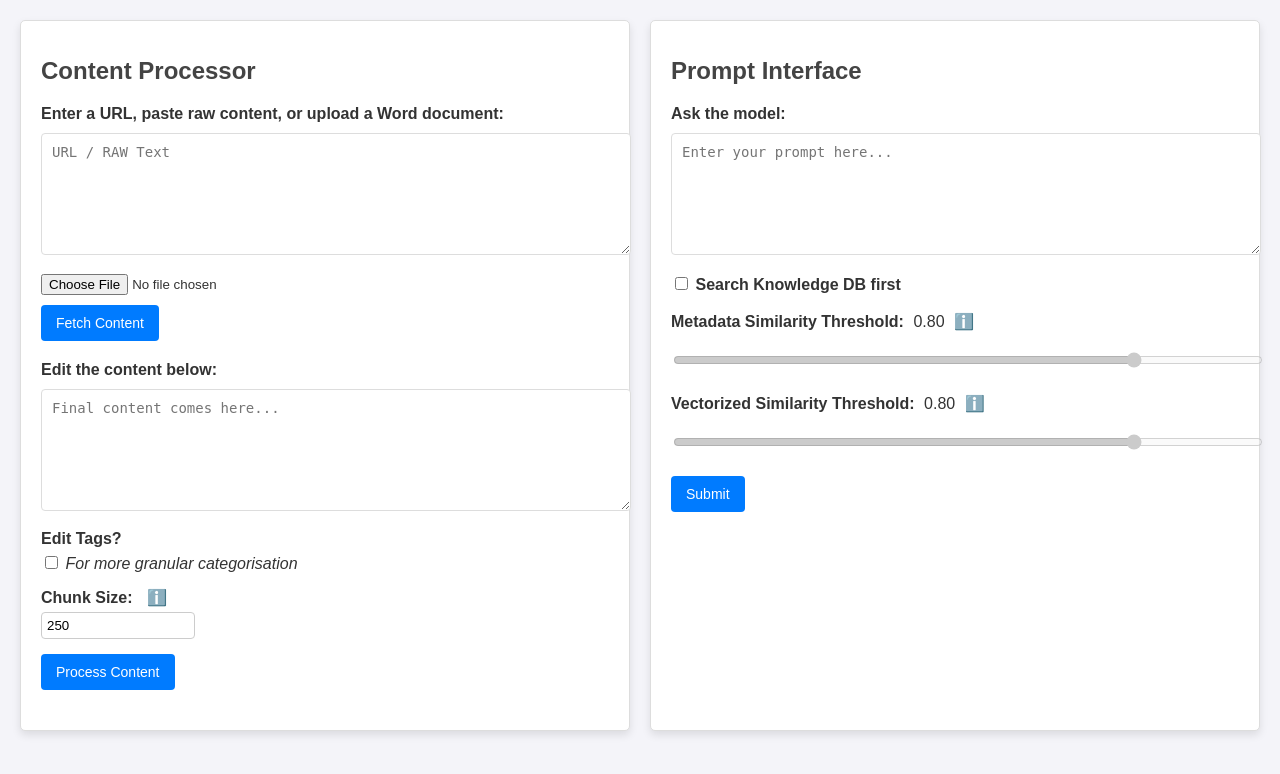
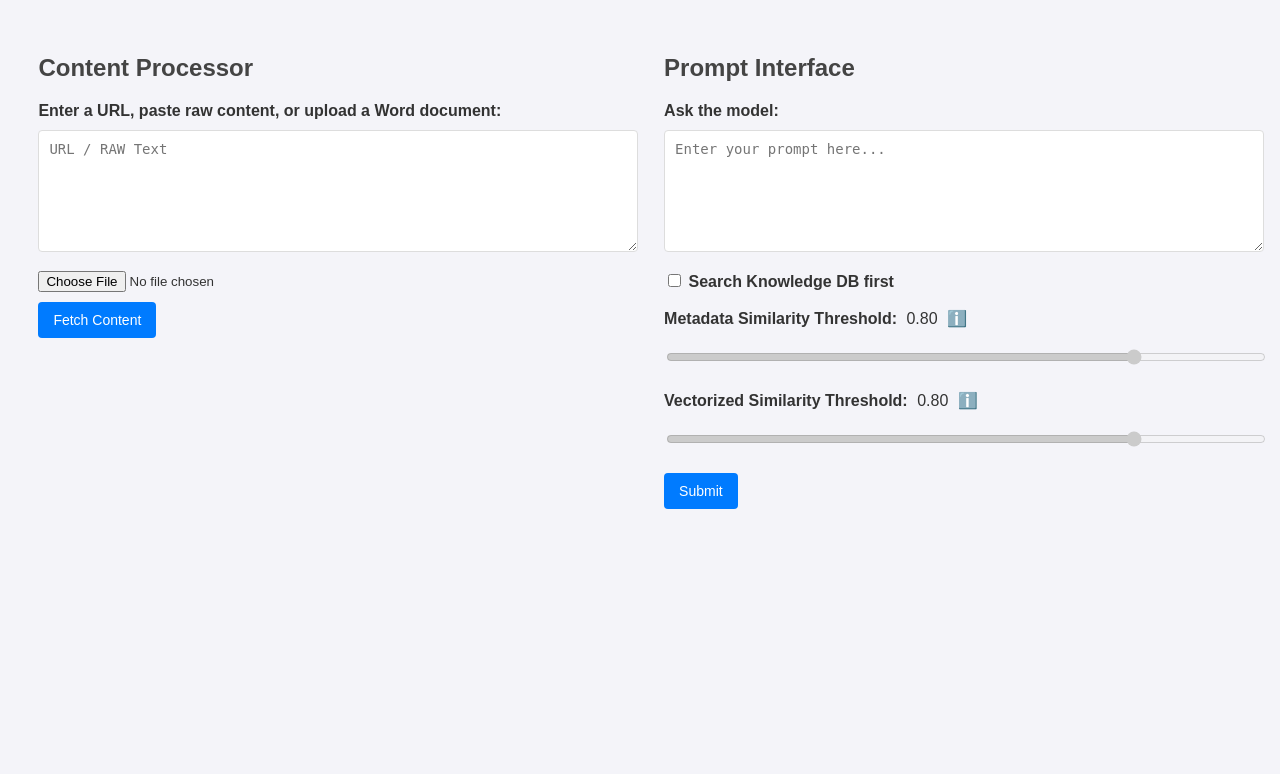
Before and after one commit to ICodeWithChatgpt/ragPOC, a Flask app: page / in a window 1280 px wide. Shown: the top 774 px of the page. Run offline with Flask 3, Linux system fonts and the light colour scheme.

Commit message:
Added Tag edition when processing info / Added file upload (word for now) / Changes in style

```diff
--- a/app.py
+++ b/app.py
@@ -98,7 +98,8 @@ def submit_propmt():
             #EDIT THIS PROMPT TO INFLUENCE HOW WE WANT THE RESPONSE --------------------
             #FINAL PROMPT EASY1: Use the following retrieved context to answer the user's query.
             # Maintain a serious and professional tone in your responses.
-            #        Limit yourself to maintain the humorous tone and style of the provided context.
+            # Ensure that the response is relevant, engaging, and informative.
+            # Maintain the humorous tone and style of the provided context.
 
 
 
@@ -107,7 +108,7 @@ def submit_propmt():
         You are a helpful assistant providing responses to user queries.
         Use the following retrieved context to answer the user's query.
         If the query requires creativity or ideation, use the context as inspiration to generate innovative suggestions.
-        Ensure that the response is relevant, engaging, and informative.
+        Limit yourself to maintain the humorous tone and style of the provided context.
 
 
         ### Retrieved Context:
--- a/static/styles.css
+++ b/static/styles.css
@@ -7,10 +7,14 @@ body {
 }
 
 .container {
-    display: grid;
-    grid-template-columns: 1fr 1fr;
-    gap: 20px;
-    padding: 20px;
+    display: flex;
+    flex-direction: row;
+    justify-content: space-between;
+    margin: 3%;
+}
+
+.content-processor, .prompt-interface {
+    width: 48%;
 }
 
 .content {
@@ -82,16 +86,6 @@ button.btn:hover {
 
 .info-icon:hover + .info-dialog {
     display: block;
-}
-
-.spinner {
-    border: 4px solid rgba(0, 0, 0, 0.1);
-    border-left-color: #007BFF;
-    height: 30px;
-    width: 30px;
-    border-radius: 50%;
-    animation: spin 1s linear infinite;
-    margin: 10px auto;
 }
 
 #result {
@@ -179,6 +173,17 @@ button.btn:hover {
     padding: 5px;
     font-size: 14px;
 }
+
+.spinner {
+    border: 16px solid #f3f3f3; /* Light grey */
+    border-top: 16px solid #3498db; /* Blue */
+    border-radius: 50%;
+    width: 120px;
+    height: 120px;
+    animation: spin 2s linear infinite;
+}
+
 @keyframes spin {
-    to { transform: rotate(360deg); }
+    0% { transform: rotate(0deg); }
+    100% { transform: rotate(360deg); }
 }
--- a/templates/index.html
+++ b/templates/index.html
@@ -8,7 +8,7 @@
 </head>
 <body>
 <div class="container">
-    <div class="content">
+    <div class="content-processor">
         <h1>Content Processor</h1>
         <form id="content-form" enctype="multipart/form-data">
             <div class="form-group" style="margin-bottom: 10px">
@@ -17,18 +17,20 @@
                 <input type="file" id="file-input" name="file-input" accept=".doc,.docx">
             </div>
             <button type="button" class="btn" onclick="fetchContent()">Fetch Content</button>
+        </form>
+        <div id="edit-section" style="display: none;">
             <div class="form-group">
                 <label for="edited-content">Edit the content below:</label>
                 <textarea id="edited-content" placeholder="Final content comes here..." name="edited-content"></textarea>
             </div>
-        </form>
             <div class="form-group">
                 <label for="edit-tags-checkbox" style="margin-right: 5px;">Edit Tags?</label>
                 <input type="checkbox" id="edit-tags-checkbox" style="display: inline-block;">
                 <em>For more granular categorisation</em>
+            </div>
             <div class="form-group" style="margin-top: 15px">
                 <label for="chunk-size" style="display: inline-block; margin-right: 5px;">Chunk Size:</label>
-                    <span class="info-icon" id="info-icon" style=" cursor: pointer; margin-left: 5px;">ℹ️</span>
+                <span class="info-icon" id="info-icon" style="cursor: pointer; margin-left: 5px;">ℹ️</span>
                 <div class="info-dialog" id="info-dialog" style="display: none; position: absolute; background: #fff; border: 1px solid #ddd; border-radius: 5px; padding: 10px; box-shadow: 0 4px 8px rgba(0, 0, 0, 0.1); z-index: 1000;">
                     <p><strong>Chunk Size Recommendations:</strong></p>
                     <p>Choose the appropriate chunk size based on the content length and the type of analysis:</p>
@@ -60,26 +62,18 @@
                 </div>
             </div>
             <button type="button" class="btn" onclick="processContent()">Process Content</button>
-                <div id="loading-content" style="display: none;">
+        </div>
+        <div id="result-section" style="display: none;">
+            <div id="process-spinner" style="display: none;">
                 <div class="spinner"></div>
-                </div>
             </div>
             <div id="result" style="display: none">
                 <h2>Processed result</h2>
                 <pre id="result-content"></pre>
             </div>
-        </form>
-    </div>
-    <!-- Modal Dialog for Tags -->
-    <div id="tagsModal" class="modal">
-        <div class="modal-content">
-            <span class="close">&times;</span>
-            <h2>Edit Tags</h2>
-            <div id="tagsContainer"></div>
-            <button id="saveTagsButton">Save Tags</button>
         </div>
     </div>
-    <div class="content">
+    <div class="prompt-interface">
         <h1>Prompt Interface</h1>
         <form id="promptForm">
             <div class="form-group">
@@ -91,7 +85,7 @@
                 <label for="searchDB" style="display: inline;">Search Knowledge DB first</label>
             </div>
             <br>
-            <div class="form-group" >
+            <div class="form-group">
                 <label for="metadata-similarity" style="display: inline-block; margin-right: 5px;">Metadata Similarity Threshold:</label>
                 <span id="metadata-similarity-value">0.80</span>
                 <span class="info-icon" id="info-icon-metadata" style="display: inline-block; cursor: pointer; margin-left: 5px;">ℹ️</span>
@@ -99,7 +93,6 @@
                     <p><strong>Metadata Threshold:</strong></p>
                     <p>This threshold determines how closely the <strong>metadata</strong> of the <strong>stored documents</strong> (primarily the titles, summaries and labels) should match the query.</p>
                     <p>Adjusting this slider will influence how relevant the retrieved documents are <strong>based on their descriptive attributes.</strong></p>
-
                 </div>
                 <input type="range" id="metadata-similarity" name="metadata-similarity" min="0" max="1" step="0.01" value="0.80" disabled>
             </div>
@@ -116,10 +109,9 @@
             </div>
             <button type="button" class="btn" onclick="submitPrompt()">Submit</button>
         </form>
-        <div id="loading" style="display: none;">
-            <div class="spinner"></div>
+        <div id="prompt-loading" style="display: none;">
+            <div id="prompt-spinner" class="spinner"></div>
         </div>
-
         <div id="prompt-results" style="display: none">
             <h2>User's Initial Prompt</h2>
             <textarea id="initialPrompt" readonly></textarea>
@@ -130,6 +122,17 @@
         </div>
     </div>
 </div>
+
+<!-- Modal for tags -->
+<div id="tagsModal" class="modal">
+    <div class="modal-content">
+        <span class="close">&times;</span>
+        <h2>Edit Tags</h2>
+        <div id="tagsContainer"></div>
+        <button id="saveTagsButton">Save Tags</button>
+    </div>
+</div>
+
 <script src="{{ url_for('static', filename='script.js') }}"></script>
 </body>
 </html>
@@ -169,50 +172,6 @@
         document.getElementById('metadata-similarity').disabled = !isChecked;
         document.getElementById('vectorized-similarity').disabled = !isChecked;
     };
-
-    function submitPrompt() {
-    const prompt = document.getElementById('prompt').value.trim();
-    const metadataSimilarity = parseFloat(document.getElementById('metadata-similarity').value);
-    const vectorizedSimilarity = parseFloat(document.getElementById('vectorized-similarity').value);
-    const searchDB = document.getElementById('searchDB').checked;
-
-    const loadingDiv = document.getElementById('loading');
-    const promptResultsDiv = document.getElementById('prompt-results');
-    const initialPromptTextarea = document.getElementById('initialPrompt');
-    const finalPromptTextarea = document.getElementById('finalPrompt');
-    const responseTextarea = document.getElementById('response');
-
-    loadingDiv.style.display = "block"; // Show spinner
-    promptResultsDiv.style.display = "none"; // Hide result sections
-
-    fetch('/prompt', {
-        method: 'POST',
-        headers: {
-            'Content-Type': 'application/json',
-        },
-        body: JSON.stringify({
-            prompt: prompt,
-            searchDB: searchDB,
-            metadata_similarity: metadataSimilarity,
-            vectorized_similarity: vectorizedSimilarity
-        }),
-    })
-    .then(response => response.json())
-    .then(data => {
-        initialPromptTextarea.value = data.initial_prompt || "N/A";
-        finalPromptTextarea.value = data.final_prompt || "N/A";
-        responseTextarea.value = data.response || "No response.";
-        promptResultsDiv.style.display = "block"
-    })
-    .catch(error => {
-        console.error('Error handling prompt:', error);
-        responseTextarea.value = "An error occurred.";
-        promptResultsDiv.style.display = "block"; // Show result sections even on error
-    })
-    .finally(() => {
-        loadingDiv.style.display = "none"; // Hide spinner after completion
-    });
-}
 
     document.getElementById("promptForm").addEventListener("submit", async function (e) {
         e.preventDefault();
@@ -271,10 +230,12 @@
                 alert(data.error);
             } else {
                 document.getElementById('edited-content').value = data.raw_content;
+                document.getElementById('edit-section').style.display = 'block';
             }
         })
         .catch(error => console.error('Error fetching content:', error));
     }
+
 
     function processContent() {
         const editedContent = document.getElementById('edited-content').value.trim();
@@ -283,15 +244,16 @@
             alert("Please provide content to process.");
             return;
         }
+
         const metadataSimilarity = parseFloat(document.getElementById('metadata-similarity').value);
         const vectorizedSimilarity = parseFloat(document.getElementById('vectorized-similarity').value);
         const chunkSize = parseInt(document.getElementById('chunk-size').value);
-    const loadingDiv = document.getElementById('loading-content');
+        const processSpinner = document.getElementById('process-spinner');
         const resultDiv = document.getElementById('result');
         const resultContent = document.getElementById('result-content');
         const editTagsCheckbox = document.getElementById('edit-tags-checkbox');
 
-    loadingDiv.style.display = "block"; // Show spinner
+        processSpinner.style.display = "block"; // Show process spinner
         resultDiv.style.display = "none"; // Hide result section
 
         fetch('/process-content', {
@@ -310,6 +272,7 @@
         .then(data => {
             resultContent.innerText = JSON.stringify(data, null, 2);
             resultDiv.style.display = "block";
+            document.getElementById('result-section').style.display = 'block';
 
             // Show the tags in a modal dialog if the checkbox is checked
             if (editTagsCheckbox.checked) {
@@ -319,8 +282,53 @@
                 showTagsModal(tags, documentId);
             }
         })
+        .catch(error => console.error('Error processing content:', error))
         .finally(() => {
-        loadingDiv.style.display = "none"; // Hide spinner after completion
+            processSpinner.style.display = "none"; // Hide process spinner after completion
+        });
+    }
+
+    function submitPrompt() {
+        const prompt = document.getElementById('prompt').value.trim();
+        const metadataSimilarity = parseFloat(document.getElementById('metadata-similarity').value);
+        const vectorizedSimilarity = parseFloat(document.getElementById('vectorized-similarity').value);
+        const searchDB = document.getElementById('searchDB').checked;
+
+        const promptSpinner = document.getElementById('prompt-spinner'); // Ensure spinner reference is correct
+        const promptResultsDiv = document.getElementById('prompt-results');
+        const initialPromptTextarea = document.getElementById('initialPrompt');
+        const finalPromptTextarea = document.getElementById('finalPrompt');
+        const responseTextarea = document.getElementById('response');
+
+        promptSpinner.style.display = "block"; // Show prompt spinner
+        promptResultsDiv.style.display = "none"; // Hide result sections
+
+        fetch('/prompt', {
+            method: 'POST',
+            headers: {
+                'Content-Type': 'application/json',
+            },
+            body: JSON.stringify({
+                prompt: prompt,
+                searchDB: searchDB,
+                metadata_similarity: metadataSimilarity,
+                vectorized_similarity: vectorizedSimilarity
+            }),
+        })
+        .then(response => response.json())
+        .then(data => {
+            initialPromptTextarea.value = data.initial_prompt || "N/A";
+            finalPromptTextarea.value = data.final_prompt || "N/A";
+            responseTextarea.value = data.response || "No response.";
+            promptResultsDiv.style.display = "block";
+        })
+        .catch(error => {
+            console.error('Error handling prompt:', error);
+            responseTextarea.value = "An error occurred.";
+            promptResultsDiv.style.display = "block"; // Show result sections even on error
+        })
+        .finally(() => {
+            promptSpinner.style.display = "none"; // Hide prompt spinner after completion
         });
     }
 
```
Lines whose indentation alone changed are shown as unchanged.
